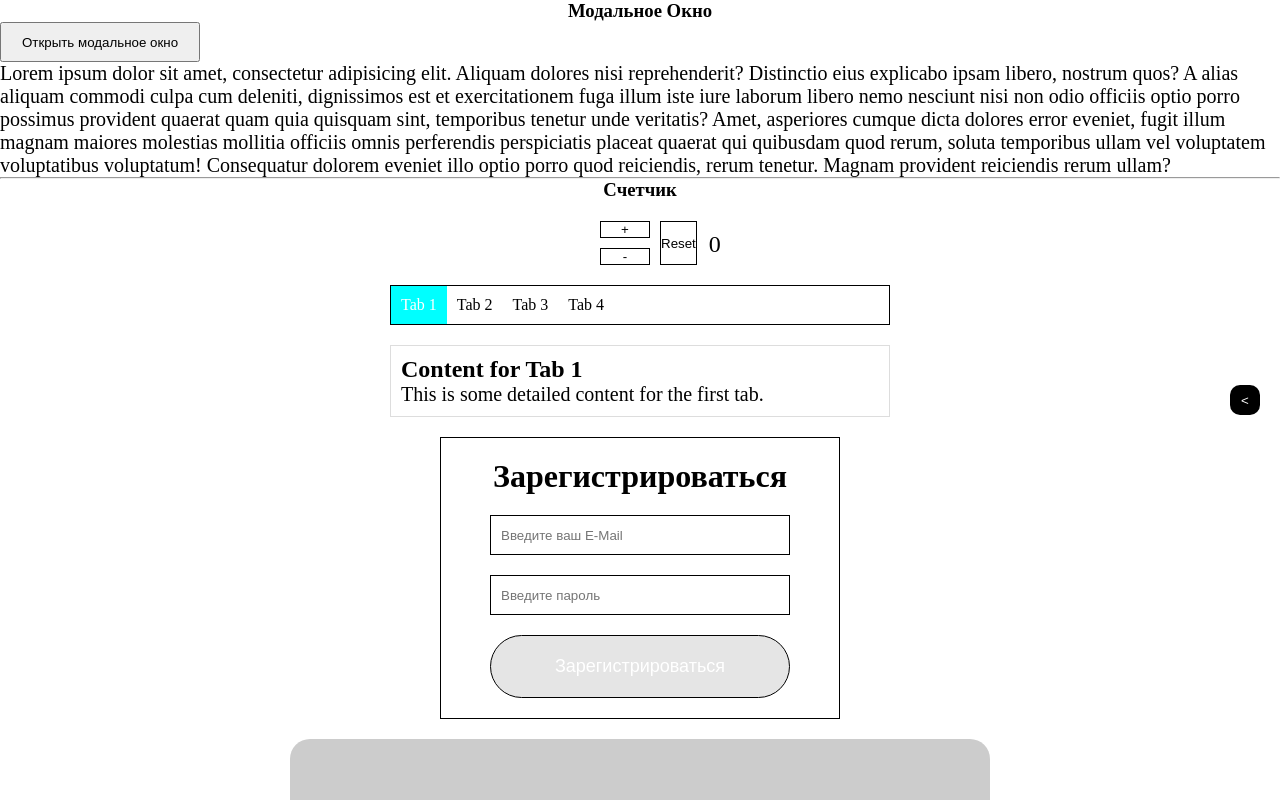
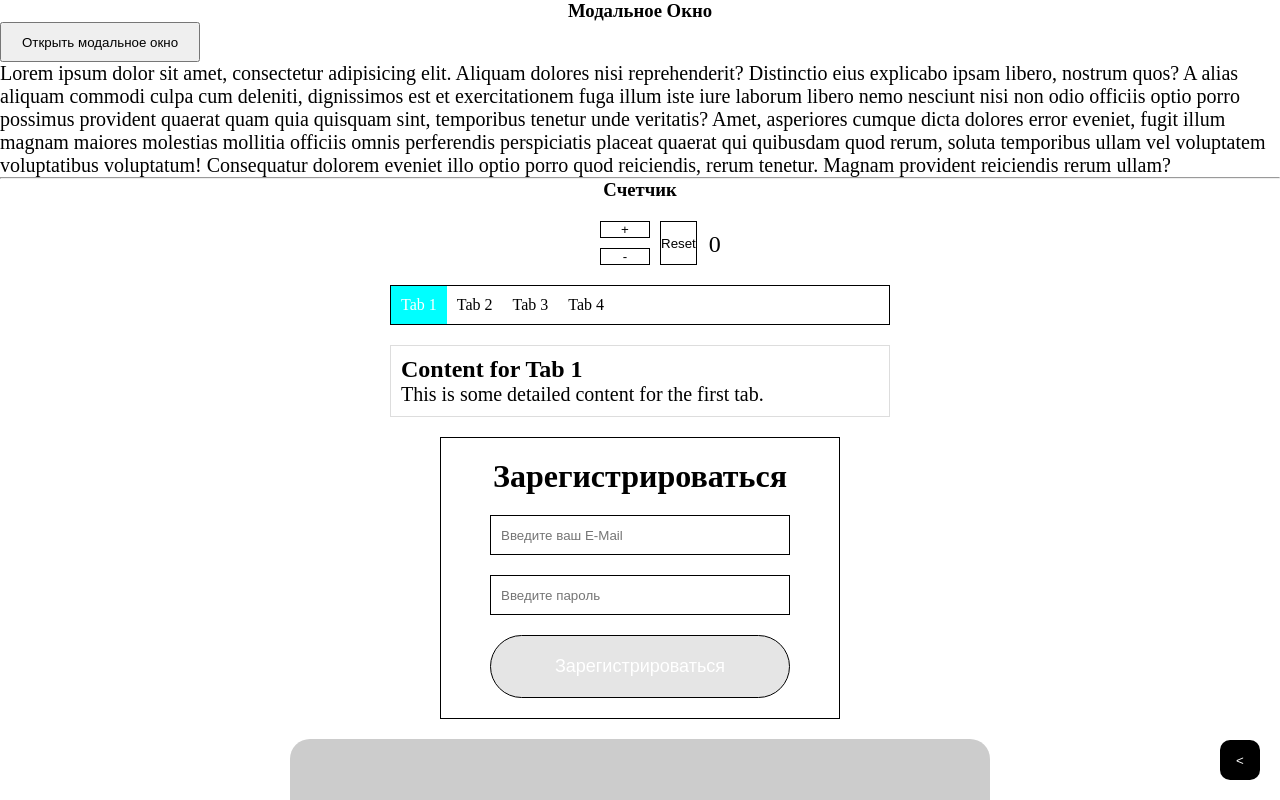
Before and after one commit to NikitaYatsko/react-ui-components, a React (Create React App) app: page / in a window 1280 px wide. Shown: the top 800 px of the page. Built offline with nearby package versions, Linux system fonts and the light colour scheme.

Commit message:
side menu and its button works as expected

```diff
--- a/src/components/SideMenu/SideMenu.css
+++ b/src/components/SideMenu/SideMenu.css
@@ -21,3 +21,8 @@
     background: rgba(0,0,0,.1);
     transition: .3s;
 }
+
+.test{
+    margin-right: 300px;
+    transition: margin-right .3s;
+}
--- a/src/components/SideMenu/SideMenu.js
+++ b/src/components/SideMenu/SideMenu.js
@@ -5,13 +5,13 @@ import ToggleButton from "./ToggleButton/ToggleButton";
 const SideMenu = ({sideMenuActive, setSideMenuActive}) => {
     useEffect(() => {
         if (sideMenuActive) {
-            document.body.classList.add("darken-background");
+            document.body.classList.add("test");
 
         } else {
-            document.body.classList.remove("darken-background");
+            document.body.classList.remove("test");
         }
 
-        return () => document.body.classList.remove("darken-background");
+        return () => document.body.classList.remove("test");
     }, [sideMenuActive]);
 
     return (
@@ -20,7 +20,6 @@ const SideMenu = ({sideMenuActive, setSideMenuActive}) => {
             <p className="side-menu_text">
                 Lorem ipsum dolor sit amet, consectetur adipisicing elit...
             </p>
-            <button onClick={() => setSideMenuActive(false)}>закрыть</button>
             <ToggleButton sideMenuActive={sideMenuActive} openMenu={() => setSideMenuActive(true)}/>
 
         </div>
--- a/src/components/SideMenu/ToggleButton/close-button-style.css
+++ b/src/components/SideMenu/ToggleButton/close-button-style.css
@@ -1,21 +1,24 @@
 .side-button {
     border-radius: 10px;
     position: fixed;
-    width: 30px;
-    height: 30px;
+    width: 40px;
+    height: 40px;
     background: black;
-    top: 50%;
-    transform: translateY(-50%);
     right: 20px;
+    bottom: 20px;
     border: none;
     color: white;
     cursor: pointer;
     transition: .3s;
-}
-.side-button:hover{
-    padding-right:5px ;
-}
-.side-button.hide{
-    opacity: 0;
 
 }
+
+.side-button:hover {
+    padding-right: 5px;
+}
+
+.side-button.hide {
+    margin-right: 300px;
+    transform: rotateY(180deg);
+
+}
```
